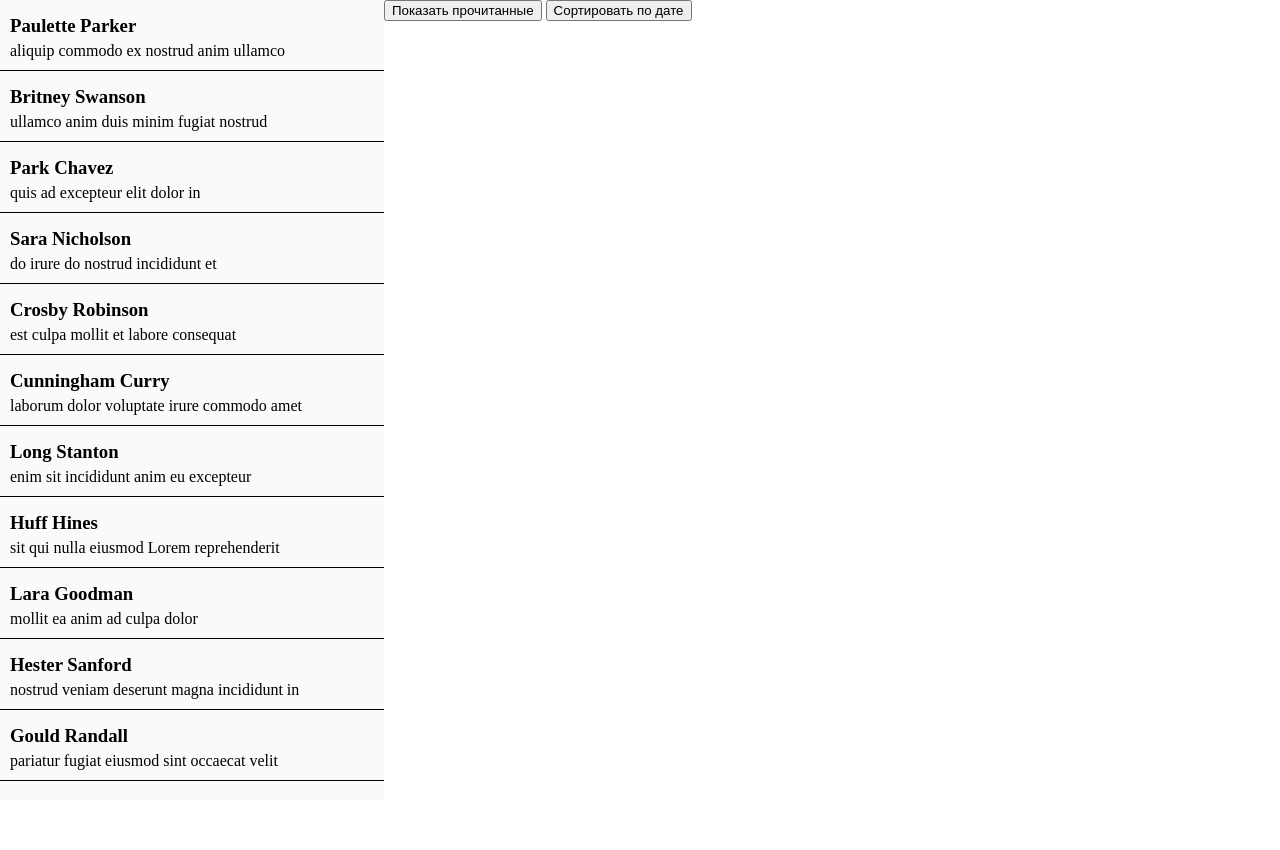
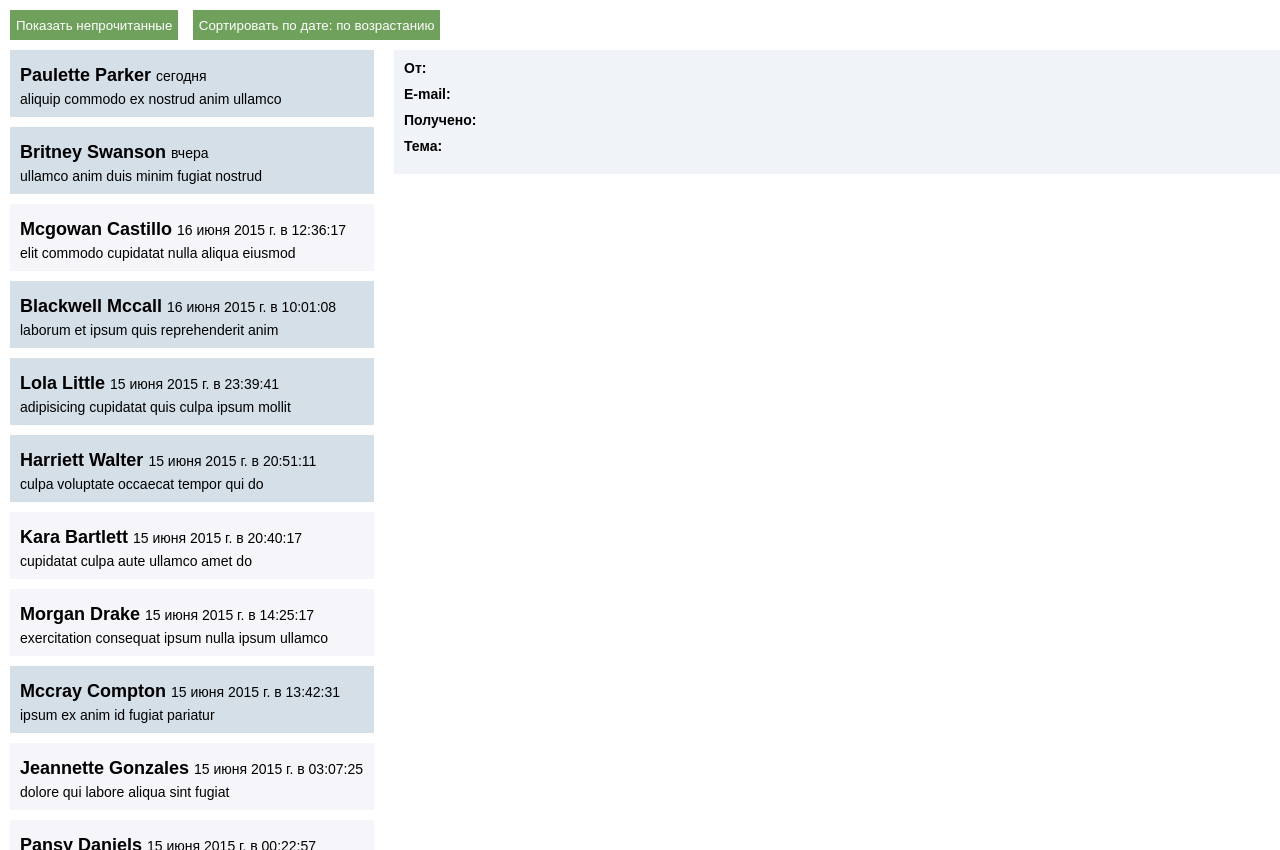
Before and after one commit to xavernus/js-post-test, a plain HTML site: page index.html in a window 1280 px wide. Before the commit the page ends 800 px from the top, so only its background shows below. Drawn offline with Linux system fonts and the light colour scheme.

Commit message:
Завершенный проект без анимаций

```diff
--- a/index.html
+++ b/index.html
@@ -4,13 +4,29 @@
 		<link rel="stylesheet" href="/styles.css">
 	</head>
 	<body>
-		<button id="switchUnread">Показать прочитанные</button>
-		<button id="sortDate">Сортировать по дате</button>
+		<div class="controls">
+			<button id="switchUnread">Показать непрочитанные</button>
+			<button id="sortDate">Сортировать по дате: по возрастанию</button>
+		</div>
 		<section id="sidebar">
 
 		</section>
 		<section id="content">
-
+			<div class="content-inner">
+				<div class="mail-string">
+					<b>От:</b> <span id="email-fromName"></span>
+				</div>
+				<div class="mail-string">
+					<b>E-mail:</b> <span id="email-fromEmail"></span>
+				</div>
+				<div class="mail-string">
+					<b>Получено:</b> <span id="email-dateReceived"></span>
+				</div>
+				<div class="mail-string">
+					<b>Тема:</b> <span id="email-subject"></span>
+				</div>
+				<div id="email-content"></div>
+			</div>
 		</section>
 
 		<script src="/main.js"></script>
--- a/main.js
+++ b/main.js
@@ -1,3 +1,34 @@
+function formatDate(time) {
+
+  var dateOptions = {
+    year: 'numeric',
+    month: 'long',
+    day: 'numeric',
+    timezone: 'UTC',
+    hour: 'numeric',
+    minute: 'numeric',
+    second: 'numeric'
+  };
+
+  var date = new Date(time*1000);
+  var currentTime = new Date();
+
+  if((currentTime.getTime() - date.getTime()) < 24*60*60*1000) {
+
+    var dateString = 'сегодня';
+
+  } else if((currentTime.getTime() - date.getTime()) < 24*60*60*1000*2) {
+
+    var dateString = 'вчера';
+
+  } else {
+
+    var dateString = date.toLocaleString("ru", dateOptions);
+  }
+
+  return dateString;
+}
+
 //объект списка почтовых адресов
 
 var emailList = {
@@ -7,8 +38,28 @@ var emailList = {
 
   	showMail: function(index) {
 
-  		document.getElementById("content").innerHTML = this.emailList[index].content;
+  		document.getElementById("email-content").innerHTML = this.emailList[index].content;
+      document.getElementById("email-subject").innerHTML = this.emailList[index].subject;
+      document.getElementById("email-fromName").innerHTML = this.emailList[index].fromName;
+      document.getElementById("email-fromEmail").innerHTML = this.emailList[index].fromEmail;
+      document.getElementById("email-dateReceived").innerHTML = formatDate(this.emailList[index].dateReceived);
   	},
+
+    renderItem: function(email, index) {
+
+      var emailDiv = document.createElement("div");
+      emailDiv.className += "email-item";
+
+      if(!email.read) {
+
+        emailDiv.className += " unread";
+      }
+
+      emailDiv.innerHTML = "<h3>"+email.fromName+"</h3><span class='email-date'>"+formatDate(email.dateReceived)+"</span><br><span>"+email.subject+"</span>";
+
+      emailDiv.onclick = function() { emailList.showMail(index); }
+      document.getElementById("sidebar").appendChild(emailDiv);
+    },
 
   	renderList: function() {
 
@@ -16,32 +67,22 @@ var emailList = {
 
   		document.getElementById("sidebar").innerHTML = "";
 
+      var that = this;
+
   		this.emailList.forEach(function(email, index) {
 
   			if(showUnread) {
 
   				if(!email.read) {
 
-  					var emailDiv = document.createElement("div");
-  					emailDiv.className += "email-item";
-    				emailDiv.innerHTML = "<h3>"+email.fromName+"</h3><span>"+email.subject+"</span>";
-
-    				emailDiv.onclick = function() { emailList.showMail(index); }
-
-    				document.getElementById("sidebar").appendChild(emailDiv);
+  			    that.renderItem(email, index);
   				}
 
   			} else {
 
-  				var emailDiv = document.createElement("div");
-  				emailDiv.className += "email-item";
-    			emailDiv.innerHTML = "<h3>"+email.fromName+"</h3><span>"+email.subject+"</span>";
-
-    			emailDiv.onclick = function() { emailList.showMail(index); }
-
-    			document.getElementById("sidebar").appendChild(emailDiv);
+          that.renderItem(email, index);
   			}
-		});
+		  });
   	},
 
   	switchUnread: function() {
@@ -52,21 +93,28 @@ var emailList = {
 
   	sortDate: function() {
 
-  		if(this.sortDateOrder) {
+  		if(!this.sortDateOrder) {
 
   			this.emailList.sort(function(a, b) {
 		    	return parseFloat(a.dateReceived) - parseFloat(b.dateReceived);
-			});
+			  });
   		} else {
 
   			this.emailList.sort(function(a, b) {
-		    	return parseFloat(a.dateReceived) + parseFloat(b.dateReceived);
-			});
+		    	return parseFloat(b.dateReceived) - parseFloat(a.dateReceived);
+			  });
   		}
 
   		this.sortDateOrder = !this.sortDateOrder;
   		this.renderList();
   	},
+
+    sortDateDesc: function() {
+
+      this.emailList.sort(function(a, b) {
+        return parseFloat(b.dateReceived) - parseFloat(a.dateReceived);
+      });
+    }
 }
 
 //аякс-запрос к бэкенду при загрузке страницы
@@ -81,18 +129,39 @@ xhr.onreadystatechange = function() {
     	if (xhr.status === 200) {
 
       		emailList.emailList = JSON.parse(xhr.responseText);
-      		emailList.renderList();
+      		emailList.sortDateDesc();
+          emailList.renderList();
 
     	} else {
       		console.log('Error: ' + xhr.status);
     	}
   	}
 };
+darte = new Date();
+console.log(darte.getTime());
 
 //привязка событий
 
 switchUnreadElement = document.getElementById("switchUnread");
-switchUnreadElement.onclick = function() { emailList.switchUnread(); }
+switchUnreadElement.onclick = function() {
+
+  if(!emailList.showUnread) {
+    switchUnreadElement.innerHTML = 'Показать все';
+  } else {
+    switchUnreadElement.innerHTML = 'Показать непрочитанные';
+  }
+
+  emailList.switchUnread();
+}
 
 switchDateSort = document.getElementById("sortDate");
-switchDateSort.onclick = function() { emailList.sortDate(); }
+switchDateSort.onclick = function() {
+
+  if(!emailList.sortDateOrder) {
+    switchDateSort.innerHTML = 'Сортировать по дате: по убыванию';
+  } else {
+    switchDateSort.innerHTML = 'Сортировать по дате: по возрастанию';
+  }
+
+  emailList.sortDate();
+}
--- a/styles.css
+++ b/styles.css
@@ -1,7 +1,14 @@
-html, body { padding: 0px; margin: 0px; }
+html, body { padding: 0px; margin: 0px; font-family: Arial, Helvetica, sans-serif; }
 
-#sidebar { height: 100%; width: 30%; overflow-x: hidden; overflow-y: scroll; background-color: #fafafa; float: left; }
-.email-item { padding: 10px; border-bottom: 1px solid black; cursor: pointer; }
-.email-item h3 { margin: 5px; margin-left: 0px; }
+#switchUnread { border: none; background-color: #6FA15D; height: 30px; line-height: 30px; color: white; margin: 10px 10px 10px 10px; cursor: pointer; }
+#sortDate { border: none; background-color: #6FA15D; height: 30px; line-height: 30px; color: white; margin: 10px 10px 10px 0px; cursor: pointer; }
 
-#content { float: right; width: 70%; }
+#sidebar { height: 100%; width: 30%; overflow-x: hidden; overflow-y: scroll; float: left; }
+.email-item { font-size: 14px; padding: 10px; margin: 10px; background-color: #F5F5FA; cursor: pointer; }
+.email-item:nth-child(1) { margin-top: 0px; }
+.email-item.unread { background-color: #D5DFE8; }
+.email-item h3 { font-size: 18px; margin: 5px; margin-left: 0px; display: inline-block; }
+
+#content { float: right; width: 70%; font-size: 14px; padding-left: 10px; box-sizing: border-box; }
+.content-inner { background-color: #F0F4F8; padding: 10px; }
+.mail-string { margin-bottom: 10px; }
```
Also changed, not shown: emails.json.
